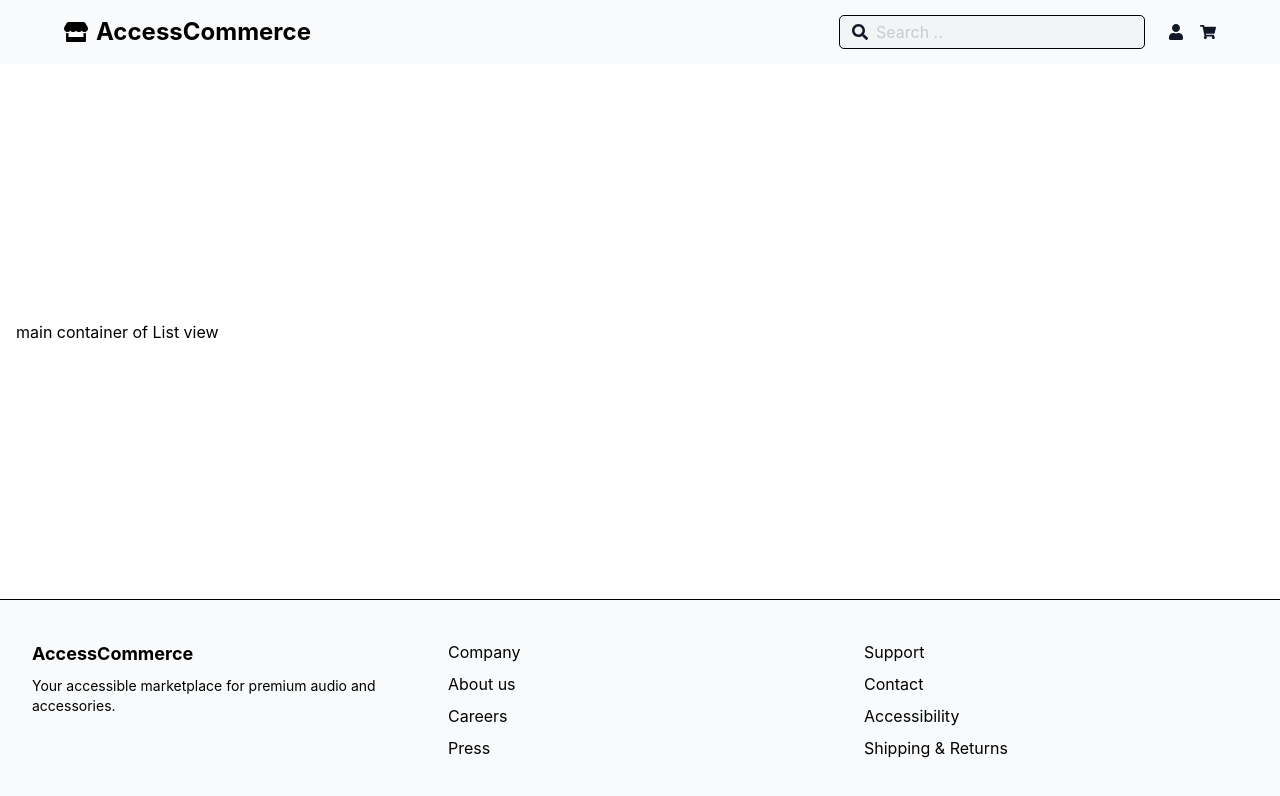
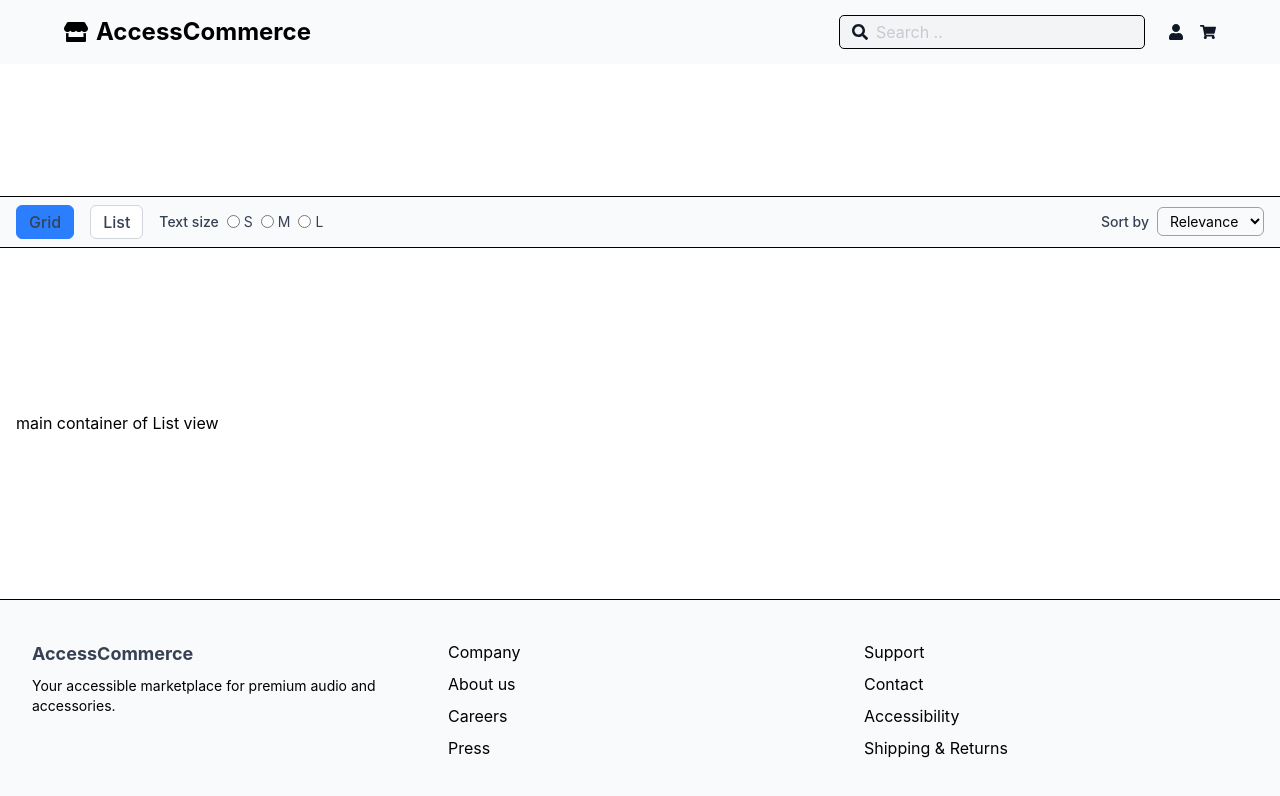
Before and after one commit to webdev2026org/Automate, a React (Vite) app: page / in a window 1280 px wide. Shown: the top 796 px of the page. Built offline with nearby package versions, Linux system fonts and the light colour scheme.

Commit message:
Sub Navbar section is added

```diff
--- a/src/layouts/global/SubNavbar.jsx
+++ b/src/layouts/global/SubNavbar.jsx
@@ -2,7 +2,46 @@ import React from 'react'
 
 const SubNavbar = () => {
   return (
-    <div>SubNavbar</div>
+    <nav className='subNavbar'>
+    <div className='subNavbar-left-section'>
+      {/* View-Mode */}
+    <div className='viewMode'>
+         <button className='btnView active'>Grid</button>
+        <button className='btnView'>List</button>
+    </div>
+
+     {/* Text Size  */}
+
+  <div class='textSize'>
+    <span>Text size</span>
+    <label>
+      <input type="radio" name="textSize" value="S" />
+      S
+    </label>
+    <label>
+      <input type="radio" name="textSize" value="M" />
+      M
+    </label>
+    <label>
+      <input type="radio" name="textSize" value="L" />
+      L
+    </label>
+  </div>
+
+    </div>
+
+    {/* Sort By */}
+
+    <div className='sortBy'>
+       <label for='sort'>Sort by</label>
+       <select id='sort'>
+          <option value='relevance'>Relevance</option>
+          <option value='date'>Date</option>
+          <option value='popularity'>Popularity</option>
+       </select>
+    </div>
+
+    </nav>
   )
 }
 
--- a/src/layouts/productLists/ProductListViewScreen.jsx
+++ b/src/layouts/productLists/ProductListViewScreen.jsx
@@ -1,4 +1,5 @@
 import Navbar from '../global/Navbar'
+import SubNavbar from '../global/SubNavbar'
 import Footer from '../global/Footer'
 
 
@@ -14,6 +15,7 @@ const ProductListViewScreen = () => {
    showCartIcon={true}
    userIconType='user-icon'
    />
+   <SubNavbar/>
     <main className='container mx-auto px-4 py-8'> main container of List view</main>
    <Footer/>
     </div>
--- a/src/styles/styles.css
+++ b/src/styles/styles.css
@@ -5,7 +5,7 @@ html,body, #root {
     height: 100%;
     width: 100%;
 }
-
+/* Navbar Conatiner */
 .Navbar {
   @apply flex items-center justify-between px-6 py-4 bg-gray-50 text-black;
 }
@@ -19,7 +19,7 @@ html,body, #root {
 }
 
 .Navbar-links {
-  @apply flex gap-6;
+  @apply flex gap-6 text-black;
 }
 .Navbar-link {
   @apply hover:text-blue-400 transition-colors;
@@ -42,8 +42,56 @@ html,body, #root {
   @apply text-gray-900 hover:text-blue-400 transition;
 }
 
+/* Sub Navbar Container */
+.subNavbar {
+  @apply flex items-center justify-between  border-t border-b bg-gray-50 text-black px-4 py-2;
+}
 
+.subNavbar-left-section {
+  @apply flex items-center justify-between gap-4
+}
 
+.viewMode {
+  @apply flex gap-4;
+}
+
+.btnView {
+  @apply px-3 py-1 rounded-md border border-gray-300 font-medium text-gray-700 bg-white hover:bg-gray-100 transition;
+}
+
+.btnView.active {
+  @apply bg-blue-500 text-gray-700 border-blue-500;
+}
+
+.textSize {
+  @apply flex items-center gap-2 text-sm text-gray-700;
+}
+
+.textSize span {
+  @apply font-medium;
+}
+
+.textSize label {
+  @apply flex items-center gap-1 cursor-pointer;
+}
+
+.textSize input[type="radio"] {
+  @apply accent-blue-500;
+}
+
+.sortBy {
+  @apply flex items-center gap-2;
+}
+
+.sortBy label {
+  @apply text-sm text-gray-700 font-medium;
+}
+
+.sortBy select {
+  @apply border border-gray-400 rounded-md px-2 py-1 text-sm focus:outline-none focus:ring-2 focus:ring-blue-500;
+}
+
+/* Footer Container */
 .Footer {
   @apply border-t bg-gray-50 text-black px-8 py-10;
 }
@@ -53,7 +101,7 @@ html,body, #root {
 }
 
 .Footer-logo {
-  @apply text-black font-bold text-lg;
+  @apply text-gray-700 font-bold text-lg;
 }
 .Footer-description {
   @apply text-sm mt-2;
```
